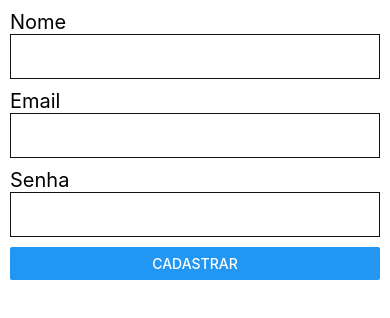
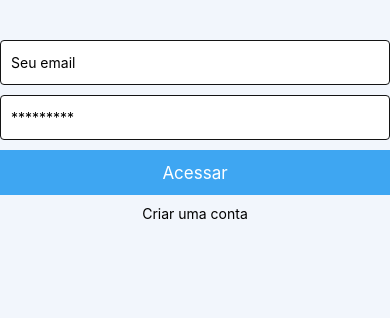
Before and after one commit to Ricardo-Lucena-Clear/React-Native-Firebase, a React Native app: screen /Login in a window 390 px wide. Shown: the top 318 px of the page. Built offline with nearby package versions, Linux system fonts and the light colour scheme.

Commit message:
TasksApp - Registering and logging in

```diff
--- a/App.js
+++ b/App.js
@@ -1,86 +1,28 @@
-import React, { useState, useEffect } from 'react';
-import { View, Text, StyleSheet, TextInput, Button } from 'react-native';
-import firebase from './src/firebaseConnection';
+import React, { useState } from 'react';
+import { View, Text, StyleSheet, SafeAreaView } from 'react-native';
 
-console.disableYellowBox=true;
+import Login from './src/components/Login';
 
-export default function App(){
-  const [email, setEmail] = useState('');
-  const [password, setPassword] = useState('');
-  const [name, setName] = useState('');
+export default function App() {
+  const [user, setUser] = useState(null);
 
 
+ if(!user){
+  return <Login changeStatus={ (user) => setUser(user) }/>
+ }
 
-  async function cadastrar(){
-      await firebase.auth().createUserWithEmailAndPassword(email, password)
-      .then((value)=> {
-          //alert(value.user.uid);
-          firebase.database().ref('usuarios').child(value.user.uid).set({
-            nome: name
-          })
-
-          alert('Usuario criado com sucesso!');
-          setName('');
-          setEmail('');
-          setPassword('');
-      })
-      .catch((error)=>{
-        alert('Algo deu errado!');
-      })
-  }
-
-
-
-  return(
-    <View style={styles.container}>
-
-      <Text style={styles.texto}>Nome</Text>
-      <TextInput
-      style={styles.input}
-      underlineColorAndroid="transparent"
-      onChangeText={(nome) => setName(nome) }
-      value={name}
-      />
-
-      <Text style={styles.texto}>Email</Text>
-      <TextInput
-      style={styles.input}
-      underlineColorAndroid="transparent"
-      onChangeText={(texto) => setEmail(texto) }
-      value={email}
-      />
-
-      <Text style={styles.texto}>Senha</Text>
-      <TextInput
-      style={styles.input}
-      underlineColorAndroid="transparent"
-      onChangeText={(texto) => setPassword(texto) }
-      value={password}
-      />
-
-      <Button
-      title="Cadastrar"
-      onPress={cadastrar}
-      />
-
-    </View>
+ return (
+   <SafeAreaView style={styles.container}>
+    <Text>DENTRO DA TELA TAREFAS</Text>
+   </SafeAreaView>
   );
 }
 
 const styles = StyleSheet.create({
   container:{
     flex:1,
-    margin: 10,
-  },
-  texto: {
-    fontSize: 20,
-  },
-  input:{
-    marginBottom: 10,
-    padding: 10,
-    borderWidth: 1,
-    borderColor: '#121212',
-    height: 45,
-    fontSize: 17
+    paddingTop: 25,
+    paddingHorizontal: 10,
+    backgroundColor: '#F2f6fc'
   }
-});
+})
--- /dev/null
+++ b/src/components/Login/index.js
@@ -0,0 +1,108 @@
+import React, { useState } from 'react';
+import { View, Text, StyleSheet, SafeAreaView , TextInput, TouchableOpacity } from 'react-native';
+
+import firebase from '../../services/firebaseConnection';
+
+export default function Login({ changeStatus }) {
+  const [type, setType] = useState('login');
+
+  const [email, setEmail] = useState('');
+  const [password, setPassword] = useState('');
+
+
+  function handleLogin(){
+
+    if(type === 'login'){
+      // Aqui fazemos o login
+      const user = firebase.auth().signInWithEmailAndPassword(email, password)
+      .then((user) => {
+        changeStatus(user.user.uid)
+      })
+      .catch((err)=>{
+        console.log(err);
+        alert('Ops parece que deu algum erro.');
+        return;
+      })
+
+    }else{
+     // Aqui cadastramos o usuario
+     const user = firebase.auth().createUserWithEmailAndPassword(email, password)
+     .then((user)=>{
+       changeStatus(user.user.uid)
+     })
+     .catch((err)=>{
+      console.log(err);
+      alert('Ops parece que algo está errado!');
+      return;
+     })
+
+
+    }
+
+  }
+
+ return (
+   <SafeAreaView style={styles.container}>
+
+    <TextInput
+      placeholder="Seu email"
+      style={styles.input}
+      value={email}
+      onChangeText={ (text) => setEmail(text) }
+    />
+
+    <TextInput
+      placeholder="*********"
+      style={styles.input}
+      value={password}
+      onChangeText={ (text) => setPassword(text) }
+    />
+
+    <TouchableOpacity
+      style={[styles.handleLogin, { backgroundColor: type === 'login' ? '#3ea6f2' : '#141414' } ]}
+      onPress={handleLogin}
+    >
+      <Text style={styles.loginText}>
+        { type === 'login' ? 'Acessar' : 'Cadastrar' }
+      </Text>
+    </TouchableOpacity>
+
+    <TouchableOpacity onPress={ () => setType(type => type === 'login' ? 'cadastrar' : 'login')} >
+      <Text style={{ textAlign: 'center' }}>
+        {type === 'login' ? 'Criar uma conta' : 'Já possuo uma conta' }
+      </Text>
+    </TouchableOpacity>
+
+
+
+   </SafeAreaView>
+  );
+}
+
+const styles = StyleSheet.create({
+  container:{
+    flex:1,
+    paddingTop: 40,
+    backgroundColor: '#F2f6fc',
+    paddingHorizontal: 10,
+  },
+  input:{
+    marginBottom: 10,
+    backgroundColor: '#FFF',
+    borderRadius: 4,
+    height: 45,
+    padding: 10,
+    borderWidth: 1,
+    borderColor: '#141414'
+  },
+  handleLogin:{
+    alignItems: 'center',
+    justifyContent:'center',
+    height: 45,
+    marginBottom: 10,
+  },
+  loginText:{
+    color: '#FFF',
+    fontSize: 17,
+  }
+})
--- a/src/firebaseConnection.js
+++ b/src/firebaseConnection.js
@@ -6,6 +6,7 @@ import 'firebase/auth';
 const firebaseConfig = {
   apiKey: "AIzaSyDi8XANSDT9uoAT1OEtsANEALy0Xnzm0AY",
   authDomain: "novo-app-73660.firebaseapp.com",
+  databaseURL: "https://novo-app-73660-default-rtdb.firebaseio.com",
   projectId: "novo-app-73660",
   storageBucket: "novo-app-73660.appspot.com",
   messagingSenderId: "806756658053",
--- a/src/services/firebaseConnection.js
+++ b/src/services/firebaseConnection.js
@@ -1,21 +1,21 @@
-import firebase from 'firebase/app';
-import 'firebase/database';
+import firebase from "firebase/app";
+import "firebase/database"
 import 'firebase/auth';
 
-let firebaseConfig = {
-  apiKey: "AIzaSyA9g1JdgAdfLf4mk6vJlq3qinYhU7YUSac",
-  authDomain: "meuapp-3354a.firebaseapp.com",
-  databaseURL: "https://meuapp-3354a.firebaseio.com",
-  projectId: "meuapp-3354a",
-  storageBucket: "meuapp-3354a.appspot.com",
-  messagingSenderId: "842683957873",
-  appId: "1:842683957873:web:1c1e69c05124d5de4b91d0",
-  measurementId: "G-GFJBH5JB9B"
+
+const firebaseConfig = {
+  apiKey: "AIzaSyDi8XANSDT9uoAT1OEtsANEALy0Xnzm0AY",
+  authDomain: "novo-app-73660.firebaseapp.com",
+  databaseURL: "https://novo-app-73660-default-rtdb.firebaseio.com",
+  projectId: "novo-app-73660",
+  storageBucket: "novo-app-73660.appspot.com",
+  messagingSenderId: "806756658053",
+  appId: "1:806756658053:web:36a29793146e83a35032ec"
 };
 
-if(!firebase.apps.length){
-  //Abrir minha conexao
-  firebase.initializeApp(firebaseConfig);
+if (!firebase.apps.length){
+    firebase.initializeApp(firebaseConfig)
+
 }
 
 export default firebase;
```
Lines whose indentation alone changed are shown as unchanged.
